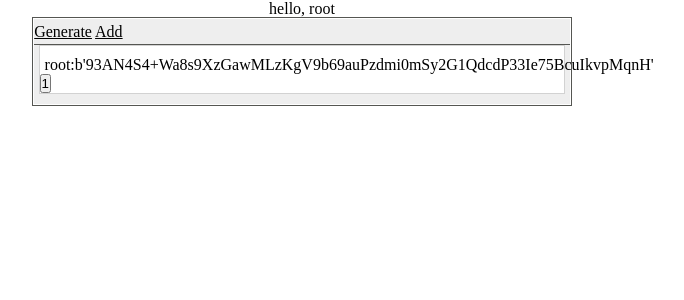
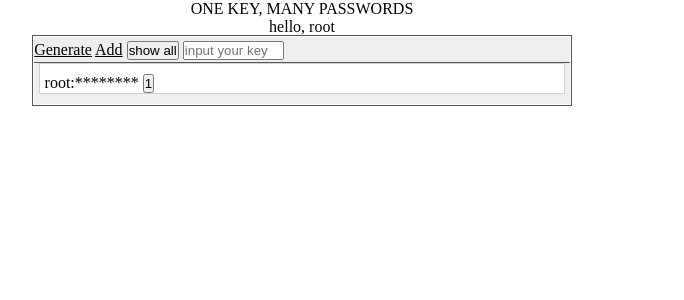
Before and after one commit to davy1ex/allcrypt, a Flask app: page / in a window 1280 px wide. Shown: the part 40-340 px from the top of the page, without its empty margins (338-1022 px from the left). Run offline with Flask 2, Linux system fonts and the light colour scheme; a user stored in the database is signed in; data comes from the database, SQL or seed files in the repository; both versions use the stored data as it was after the commit.

Commit message:
add encrypted password

```diff
--- a/app/forms.py
+++ b/app/forms.py
@@ -6,11 +6,12 @@ from app.models import User
 
 
 class RegistrationForm(FlaskForm):
-    username = StringField('Username', validators=[DataRequired()])
-    email = StringField('Email', validators=[DataRequired(), Email()])
-    password = PasswordField('Password', validators=[DataRequired()])
-    password2 = PasswordField('Repeat Password', validators=[DataRequired(), EqualTo('password')])
-    submit = SubmitField('Register')
+    username = StringField("Username", validators=[DataRequired()])
+    email = StringField("Email", validators=[DataRequired(), Email()])
+    password = PasswordField("Password", validators=[DataRequired()])
+    password2 = PasswordField("Repeat Password", validators=[DataRequired(), EqualTo("password")])
+    key = PasswordField("Key", validators=[DataRequired()])
+    submit = SubmitField("Register")
 
     def validate_username(self, username):
         user = User.query.filter_by(username=username.data).first()
@@ -37,8 +38,11 @@ class GenPass(FlaskForm):
 class AddForm(FlaskForm):
     login = StringField("login", validators=[DataRequired()])
     password = PasswordField("password", validators=[DataRequired()])
+    key = PasswordField("Please, enter your key", validators=[DataRequired()])
     submit = SubmitField("add")
 
 
 class IndexForm(FlaskForm):
-    submit = SubmitField("x")
+    key = PasswordField("key")
+    show = SubmitField("show all")
+    delete = SubmitField("x")
--- a/app/templates/index.html
+++ b/app/templates/index.html
@@ -7,6 +7,7 @@
 {% endblock %}
 {% block content %}
     <div class="content_wrapper">
+        ONE KEY, MANY PASSWORDS <br>
         hello,
         {% if current_user.username %}
             {{ current_user.username }}
@@ -14,31 +15,48 @@
             anonymous
         {% endif %}
         <div class="content">
+            <form action="" method="POST">
             <div class="nav_content">
                 <nav>
                     <div class="left_nav">
+                            {{ form.hidden_tag() }}
                             <a href="/generate">Generate</a>
                             <a href="/add">Add</a>
+                            {{ form.show() }} {{ form.key(size=10, placeholder="input your key") }}
                     </div>
                 </nav>
             </div>
 
             <div class="body_content">
-                {% for account in accounts %}
-                    <form action="/delete_by_id">
+                {% if decrypted_passwords %}
+                    {% for i in range(accounts.count()) %}
+                        <div class="index_content">
+                            <div class="block_data">
+                                <p>
+                                    {{ accounts.all()[i].login }}:{{ decrypted_passwords[i] }}
+                                </p>
+                            </div>
+
+                        </div>
+
+                    {% endfor %}
+                {% else %}
+                    {% for account in accounts.all() %}
+
+                            {{ form.hidden_tag() }}
                             <p>
                                 <div class="index_content">
                                     <div class="block_data">
-                                    <span class=text>{{ account.login }}:{{ account.password }} {{ form.submit(value=account.id) }}<!-- <input type="submit" id={{ account.id }} value="x"> --></span>
+                                        <span class=text>{{ account.login }}:******** {{ form.delete(value=account.id) }}</span>
                                     </div>
                                 </div>
                             </p>
-                    </form>
-
 
                     {% endfor %}
+
+                {% endif %}
             </div>
-
+            </form>
 
             <div class="flashed">
                 {% with messages = get_flashed_messages() %}
--- a/app/templates/reg.html
+++ b/app/templates/reg.html
@@ -20,6 +20,10 @@
 
     </p>
     <p>
+        {{ form.key.label }} <br>
+        {{ form.key() }}
+    </p>
+    <p>
         {{ form.password.label }} <br>
         {{ form.password() }} <br>
 
--- a/app/views.py
+++ b/app/views.py
@@ -1,5 +1,5 @@
 import random
-import string
+import string # для халявного словаря латинских симолов
 from flask import render_template, redirect, url_for, flash, request
 from flask_login import current_user, login_user, logout_user, login_required
 
@@ -7,8 +7,11 @@ from app import app, db
 from app.forms import RegistrationForm, LoginForm, AddForm, IndexForm, GenPass
 from app.models import User, Account
 
+from aes import AESCrypt # Модуль по шифрации с форума
+
 
 def generate_pass(numbers, length, letters=True):
+    """ генерация пароля заданной длины из запрашиваемых сиволов """
     password = ""
     row = []
     if letters:
@@ -20,37 +23,7 @@ def generate_pass(numbers, length, letters=True):
     return password
 
 
-@app.route("/", methods=["POST", "GET"])
-@login_required
-def index():
-    form = IndexForm()
-    accounts = Account.query.all()
-    return render_template("index.html", title="home", form=form, accounts=accounts)
-
-
-@app.route("/delete_by_id")
-@login_required
-def delete_by_id():
-    form = IndexForm()
-    db.session.delete(Account.query.filter_by(id=request.args.get("submit")).first())
-    db.session.commit()
-    return redirect(url_for("index"))
-
-
-@app.route("/add", methods=["GET", "POST"])
-def add():
-    form = AddForm()
-    if form.validate_on_submit():
-        user = User.query.filter_by(username=current_user.username).first()
-        account = Account(login=form.login.data, password=form.password.data, master=user)
-        db.session.add(account)
-        db.session.commit()
-
-        flash("Writed")
-        return redirect(url_for("index"))
-    return render_template("add.html", form=form)
-
-
+# страница регистации
 @app.route("/reg", methods=["POST", "GET"])
 def reg():
     if current_user.is_authenticated:
@@ -61,6 +34,7 @@ def reg():
         if user is None:
             user = User(username=form.username.data)
             user.set_password(form.password.data)
+            user.set_key(form.key.data)
             db.session.add(user)
             db.session.commit()
         flash("Теперь ты наш")
@@ -68,6 +42,7 @@ def reg():
     return render_template("reg.html", form=form)
 
 
+# страница авторизации
 @app.route("/login", methods=["POST", "GET"])
 def login():
     if current_user.is_authenticated:
@@ -76,25 +51,63 @@ def login():
     if form.validate_on_submit():
         user = User.query.filter_by(username=form.username.data).first()
         if user is None or not user.check_password(form.password.data):
-            flash("Упс, кажется, что-то ввелось неверно...")
+            flash("Oops... You're password/login incorrect")
             return redirect("/login")
         login_user(user, remember=form.remember_me.data)
         return redirect(url_for("index"))
     return render_template("login.html", form=form)
 
+
+# главная страница
+@app.route("/", methods=["POST", "GET"])
+@login_required
+def index():
+    form = IndexForm()
+    accounts = Account.query.filter_by(master=current_user)
+    if form.validate_on_submit():
+        if current_user.check_key(form.key.data):
+            decrypted_passwords = [AESCrypt(form.key.data).decrypt(account.password) for account in accounts.all()]
+            return render_template("index.html", title="home", form=form, accounts=accounts, decrypted_passwords=decrypted_passwords)
+        else:
+            return request.form["delete"]
+            db.session.delete(Account.query.filter_by(id=request.form["delete"]).first())
+            db.session.commit()
+    return render_template("index.html", title="home", form=form, accounts=accounts)
+
+
+# НЁХ
+@app.route("/parser", methods=["GET", "POST"])
+@login_required
+def parser():
+    pass
+    # return redirect(url_for("index"))
+
+
+# добавляет новые записи
+@app.route("/add", methods=["GET", "POST"])
+@login_required
+def add():
+    form = AddForm()
+    if form.validate_on_submit():
+        key = form.key.data
+        if current_user.check_key(key):
+            account = Account(login=form.login.data, password=AESCrypt(key).encrypt(form.password.data), master=current_user)
+            db.session.add(account)
+            db.session.commit()
+
+            flash("Writed")
+            return redirect(url_for("index"))
+    return render_template("add.html", form=form)
+
+
+# страница с настройками (Тёмная тема ис каминг)
 @app.route("/settings")
 @login_required
 def settings():
     return render_template("settings.html")
 
-@app.route("/logout")
-def logout():
-    logout_user()
-    return redirect(url_for("index"))
-
 
 @app.route("/generate", methods=["GET", "POST"])
-@login_required
 def generate():
     form = GenPass()
     if form.validate_on_submit():
@@ -108,3 +121,10 @@ def generate():
         length = form.input_field.data
         flash(generate_pass(letters=letters, numbers=numbers, length=length))
     return render_template("generate.html", form=form)
+
+
+# страница "выйти"
+@app.route("/logout")
+def logout():
+    logout_user()
+    return redirect(url_for("index"))
```
Also changed, not shown: aes.py (added, +29 -0 lines), app/models.py (+7 -0 lines), app/templates/add.html (+7 -4 lines), app/main.db. Lines whose indentation alone changed are shown as unchanged.
